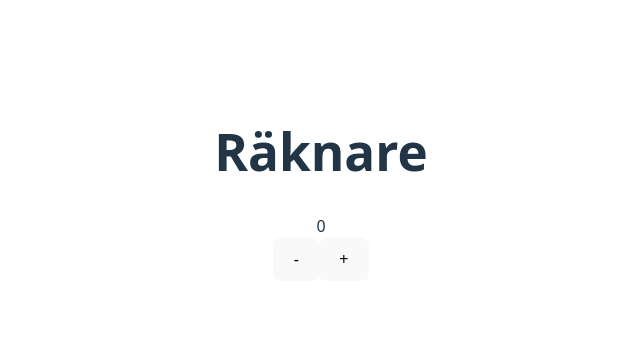
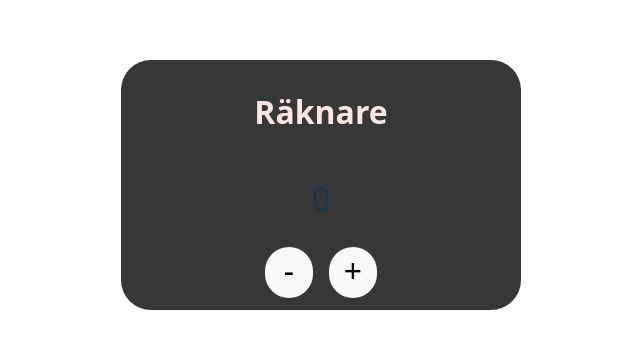
Before and after one commit to ingridstanic/Counter, a website built with Vite: page index.html in a window 1280 px wide. Shown: the part 215-564 px from the top of the page, without its empty margins (319-959 px from the left). Built offline with nearby package versions, Linux system fonts and the light colour scheme.

Commit message:
added css style

```diff
--- a/src/style.css
+++ b/src/style.css
@@ -31,8 +31,9 @@ body {
 }
 
 h1 {
-  font-size: 3.2em;
+  font-size: 2em;
   line-height: 1.1;
+  color: #ffe5e5;
 }
 
 #app {
@@ -63,23 +64,45 @@ h1 {
   color: #888;
 }
 
+.buttonContainer {
+  display: flex;
+  justify-content: center;
+  gap: 1rem;
+}
+
 button {
-  border-radius: 8px;
+  border-radius: 50px;
   border: 1px solid transparent;
-  padding: 0.6em 1.2em;
-  font-size: 1em;
+  padding-bottom: 1.5em;
+  width: 3rem;
+  height: 3rem;
+  font-size: 2em;
   font-weight: 500;
   font-family: inherit;
-  background-color: #1a1a1a;
+  background-color: #5d56c5;
   cursor: pointer;
-  transition: border-color 0.25s;
+  transition: background-color 0.25s linear;
 }
 button:hover {
-  border-color: #646cff;
+  background-color: #1e1e25;
 }
 button:focus,
 button:focus-visible {
   outline: 4px auto -webkit-focus-ring-color;
+}
+
+.counterContainer {
+  background-color: #373737;
+  width: 400px;
+  height: 250px;
+  border-radius: 30px;
+  display: flex;
+  flex-direction: column;
+  justify-content: space-around;
+}
+
+.counterValue {
+  font-size: 2em;
 }
 
 @media (prefers-color-scheme: light) {
```
